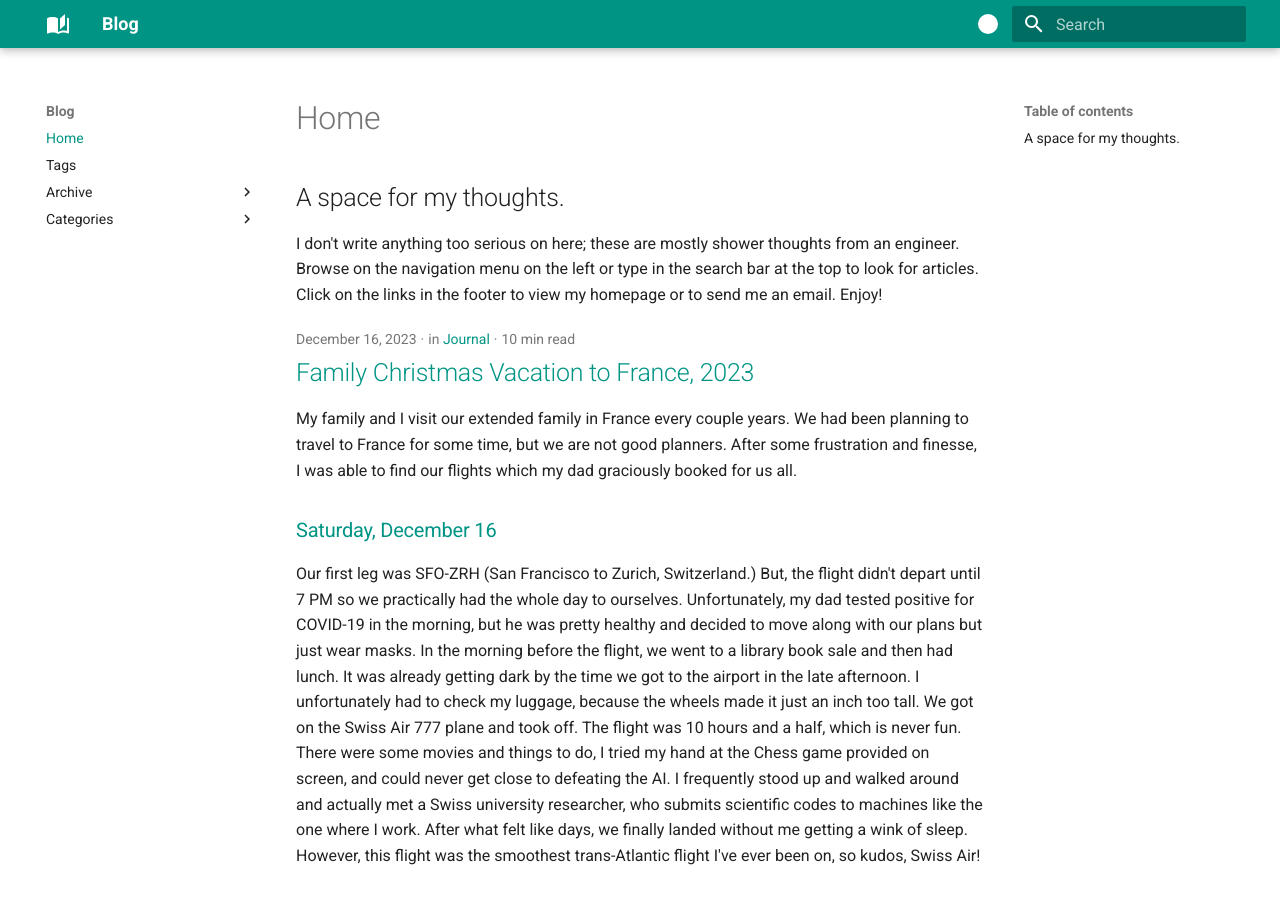
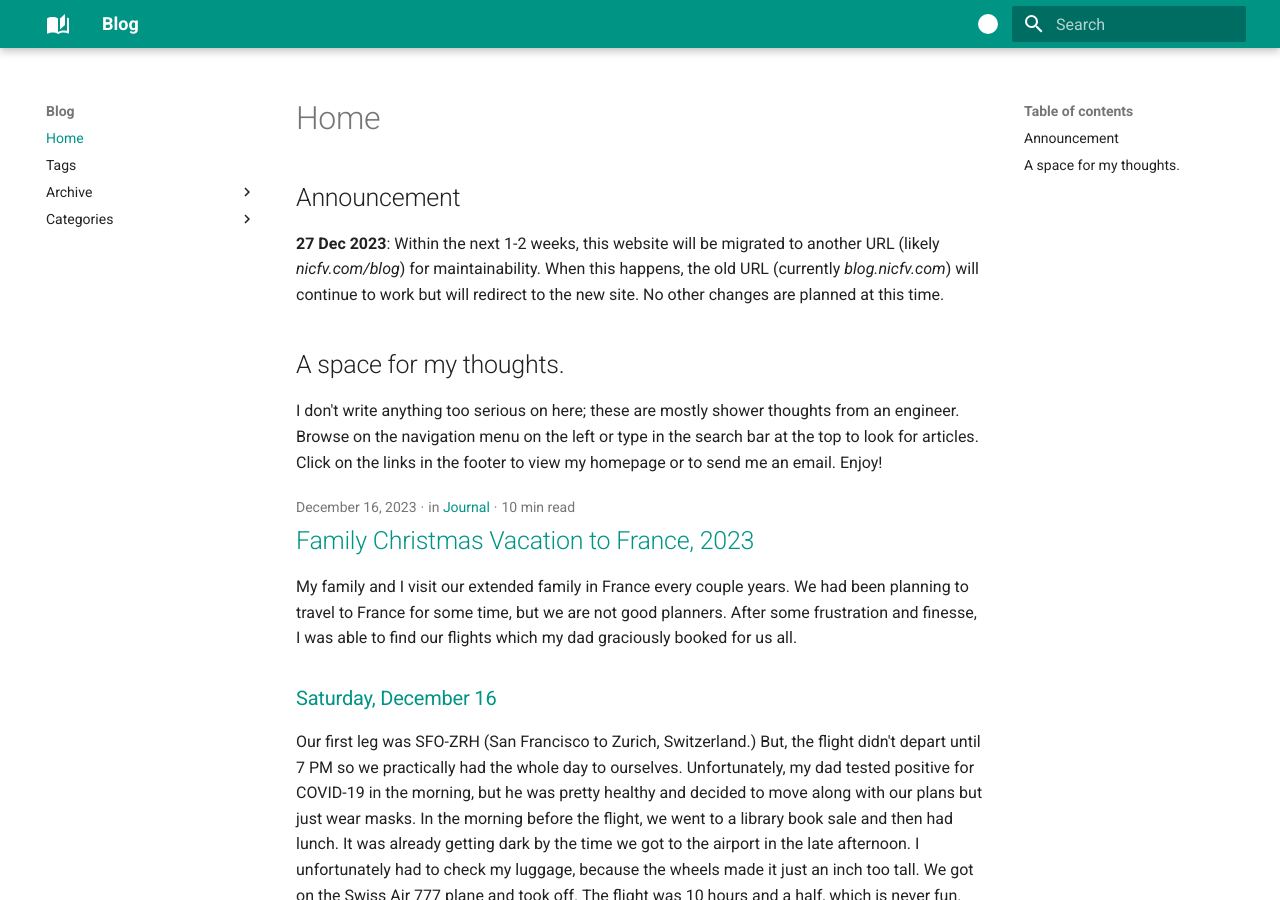
Before and after one commit to nicfv/Me, an MkDocs documentation site: the page built from docs/index.md, in a window 1280 px wide and 900 px high. Built offline with MkDocs 1.6.1 and Material for MkDocs 9.7.7, drawn with Linux system fonts in a browser that asks for light colours.

Commit message:
Add announcement

```diff
--- a/docs/index.md
+++ b/docs/index.md
@@ -1,4 +1,8 @@
 # Home
+
+## Announcement
+
+**27 Dec 2023**: Within the next 1-2 weeks, this website will be migrated to another URL (likely *nicfv.com/blog*) for maintainability. When this happens, the old URL (currently *blog.nicfv.com*) will continue to work but will redirect to the new site. No other changes are planned at this time.
 
 ## A space for my thoughts.
 
```
